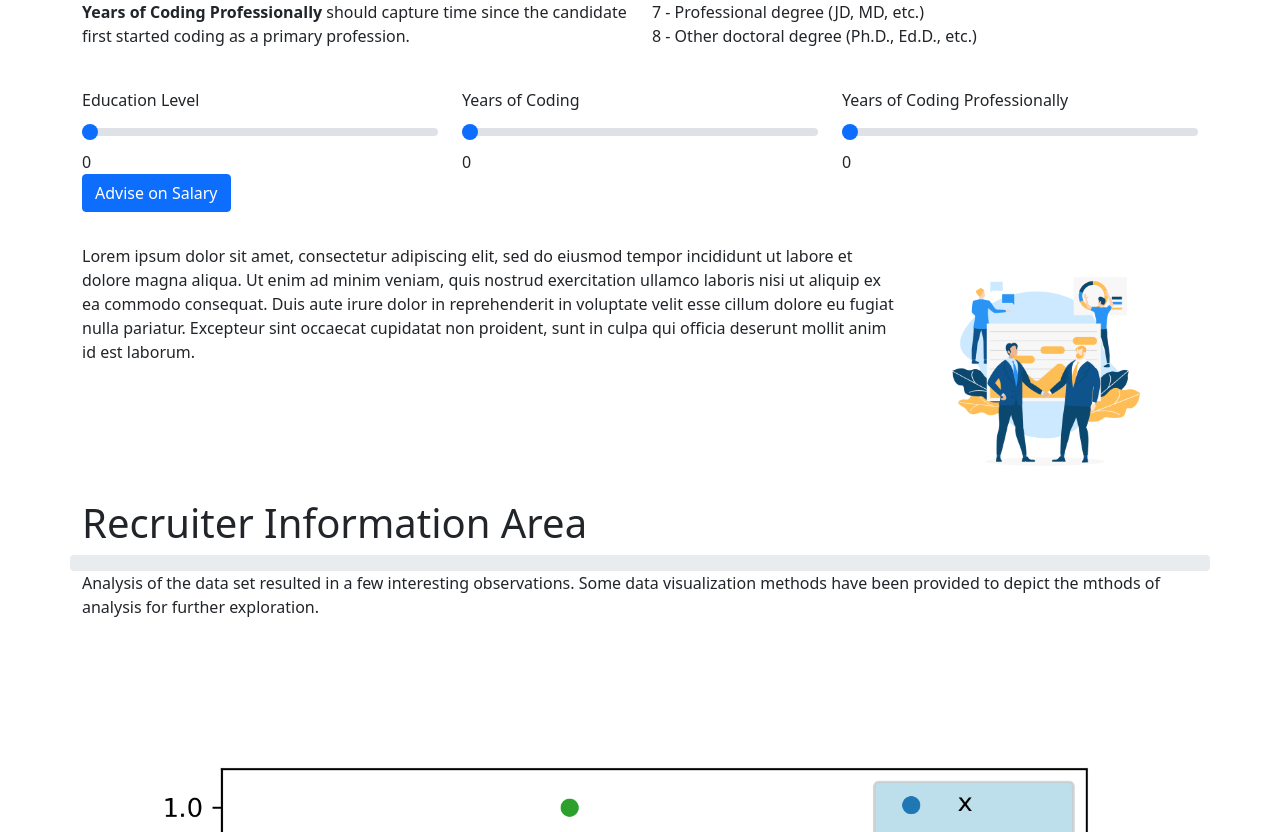
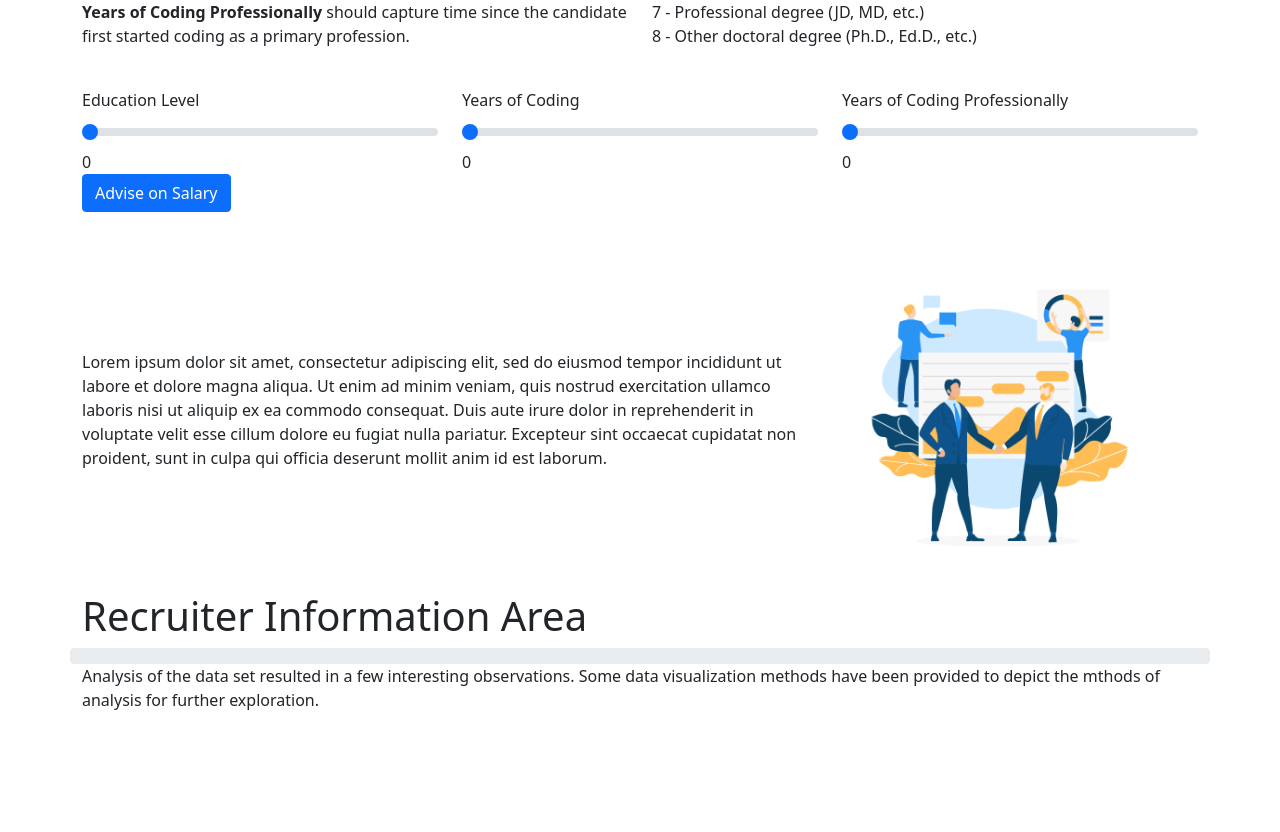
Before and after one commit to triple-crown-consulting/developer-salary-guide, a Flask app: page / in a window 1280 px wide. Shown: the part 393-1225 px from the top of the page. Run offline with Flask 2, Linux system fonts and the light colour scheme; the visitor is signed in with stand-in values (Sample User, id 1); parts of the project's set-up code (start-up, migrations or seed data) failed here and were passed over.

Commit message:
Working on frontend styling

```diff
--- a/app.py
+++ b/app.py
@@ -162,8 +162,8 @@ def predict():
     output = '{0:{1:},.2f}'.format(prediction[0], 2)
 
     return render_template('index.html',
-                           predictiontext='Salary estimator has completed the analysis.\nSuggested Salary is: ${} per '
-                                          'year.\n\nThis calculation was based on a Level of Education = {}, {} Years '
+                           predictiontext='The candidate\'s information has been passed through the machine learning model. \nSuggested salary offer is: ${} per '
+                                          'year.\n\nThis calculation was based on a Level of Education = {}, with {} Years '
                                           'of Coding, and {} Years of Coding Professionally.'.format(output,
                                                                                                      final[0][0],
                                                                                                      final[0][1],
--- a/templates/index.html
+++ b/templates/index.html
@@ -78,7 +78,7 @@
         </div>
 
         <div class="row">
-            <div class="col-9"><p>Lorem ipsum dolor sit amet, consectetur adipiscing elit, sed do eiusmod tempor
+            <div class="col-8 my-auto"><p>Lorem ipsum dolor sit amet, consectetur adipiscing elit, sed do eiusmod tempor
                 incididunt ut labore et dolore
                 magna
                 aliqua. Ut enim ad minim veniam, quis nostrud exercitation ullamco laboris nisi ut aliquip ex ea commodo
@@ -88,7 +88,7 @@
                 sint
                 occaecat cupidatat non proident, sunt in culpa qui officia deserunt mollit anim id est laborum.</p>
             </div>
-            <div class="col-3"><img src="../static/images/salary-accepted.png" class="img-fluid"
+            <div class="col-4"><img src="../static/images/salary-accepted.png" class="img-fluid"
                                     alt="Recruiter and Developer Agree on Salary">
             </div>
         </div>
```
